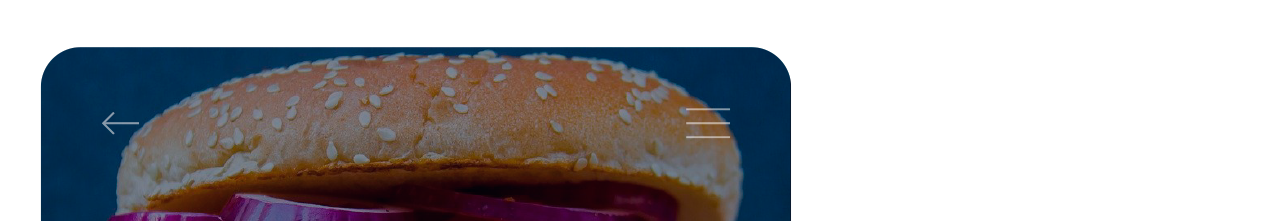
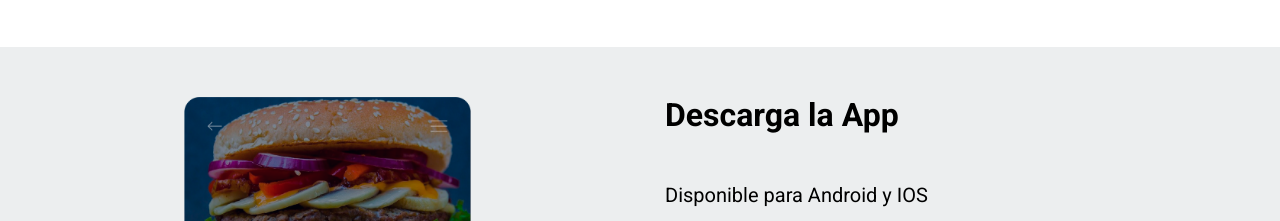
Before and after one commit to juanjopareja/delivereat-web, a website: page index.html in a window 1280 px wide. Shown: the part 4676-4897 px from the top of the page. Drawn offline with Linux system fonts and the light colour scheme.

Commit message:
Add download section css

```diff
--- a/src/scss/app.scss
+++ b/src/scss/app.scss
@@ -5,3 +5,4 @@
 @use 'comments';
 @use 'favorites';
 @use 'dealers';
+@use 'download';
--- /dev/null
+++ b/src/scss/download/_download.scss
@@ -0,0 +1,24 @@
+@use 'base/variables' as var;
+@use 'base/mixins' as mix;
+
+.download {
+    background-color: var.$lightGrey;
+    padding: var.$separation 0;
+
+    &__grid {
+        @include mix.tablet {
+            @include mix.grid(2, var.$separation);
+        }
+    }
+
+    &__image {
+        width: 50%;
+        margin: 0 auto;
+        transition-property: transform;
+        transition-duration: .3s;
+
+        &:hover {
+            transform: rotate(4deg) scale(1.2);
+        }
+    }
+}
--- /dev/null
+++ b/src/scss/download/_index.scss
@@ -0,0 +1,2 @@
+@forward "download";
+@forward "stores";
--- /dev/null
+++ b/src/scss/download/_stores.scss
@@ -0,0 +1,2 @@
+@use 'base/variables' as var;
+@use 'base/mixins' as mix;
```
Also changed, not shown: build/css/app.css, 1 other file.
